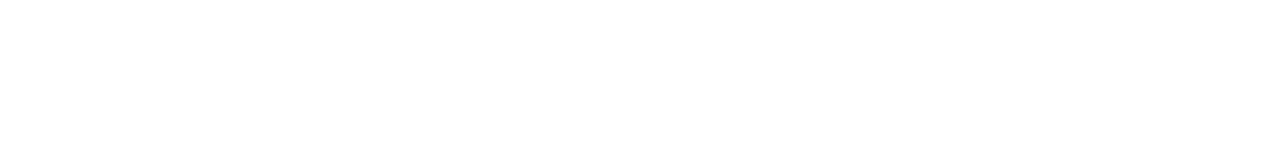
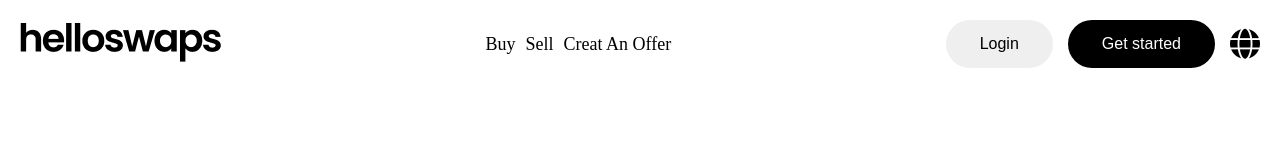
Before and after one commit to programmerrabbanii/hab-assignment-one-, a plain HTML site: page index.html in a window 1280 px wide. Drawn offline with Linux system fonts and the light colour scheme.

Commit message:
navbar section

```diff
--- a/index.html
+++ b/index.html
@@ -4,10 +4,34 @@
     <meta charset="UTF-8">
     <meta name="viewport" content="width=device-width, initial-scale=1.0">
     <title>assignment one</title>
+    <!-- font awesome cdn link here -->
+    <link rel="stylesheet" href="https://cdnjs.cloudflare.com/ajax/libs/font-awesome/6.6.0/css/all.min.css" integrity="sha512-Kc323vGBEqzTmouAECnVceyQqyqdsSiqLQISBL29aUW4U/M7pSPA/gEUZQqv1cwx4OnYxTxve5UMg5GT6L4JJg==" crossorigin="anonymous" referrerpolicy="no-referrer" />
+     <!-- css link here -->
     <link rel="stylesheet" href="style.css">
 </head>
 <body>
-    <header></header>
+    <header>
+        <!-- navBar section strat here -->
+         <nav>
+            <div class="navBar">
+                <div class="navBar-start">
+                    <img src="./img/Logo.png" alt="">
+                </div>
+                <div class="navBar-center">
+                    <ul>
+                        <li><a href="#">Buy</a></li>
+                        <li><a href="#">sell</a></li>
+                        <li><a href="#">creat an offer</a></li>
+                    </ul>
+                </div>
+                <div class="navBar-end">
+                    <button>Login</button>
+                    <button class="nab-btn">Get started</button>
+                    <i class="fa-solid fa-globe"></i>
+                </div>
+            </div>
+         </nav>
+    </header>
     <main></main>
     <footer></footer>
 
--- a/style.css
+++ b/style.css
@@ -0,0 +1,42 @@
+*{
+    padding: 0;
+    margin: 0;
+}
+.navBar{
+    display: flex;
+    justify-content: space-between;
+    align-items: center;
+    padding: 20px;
+}
+.navBar-center ul {
+    display: flex;
+}
+.navBar-center ul li{
+    list-style: none;
+    margin-right: 10px;
+
+}
+.navBar-center ul li a{
+    text-decoration: none;
+    text-transform: capitalize;
+    font-size: 18px;
+    color: black;
+}
+.navBar-end{
+    display: flex;
+    align-items: center;
+    gap: 15px;
+}
+.navBar-end button{
+    padding: 15px 34px;
+    border: none;
+    border-radius: 28px;
+    font-size: 16px;
+}
+.nab-btn{
+    background-color: black;
+    color: white;
+}
+.fa-solid{
+    font-size: 30px;
+}
```
